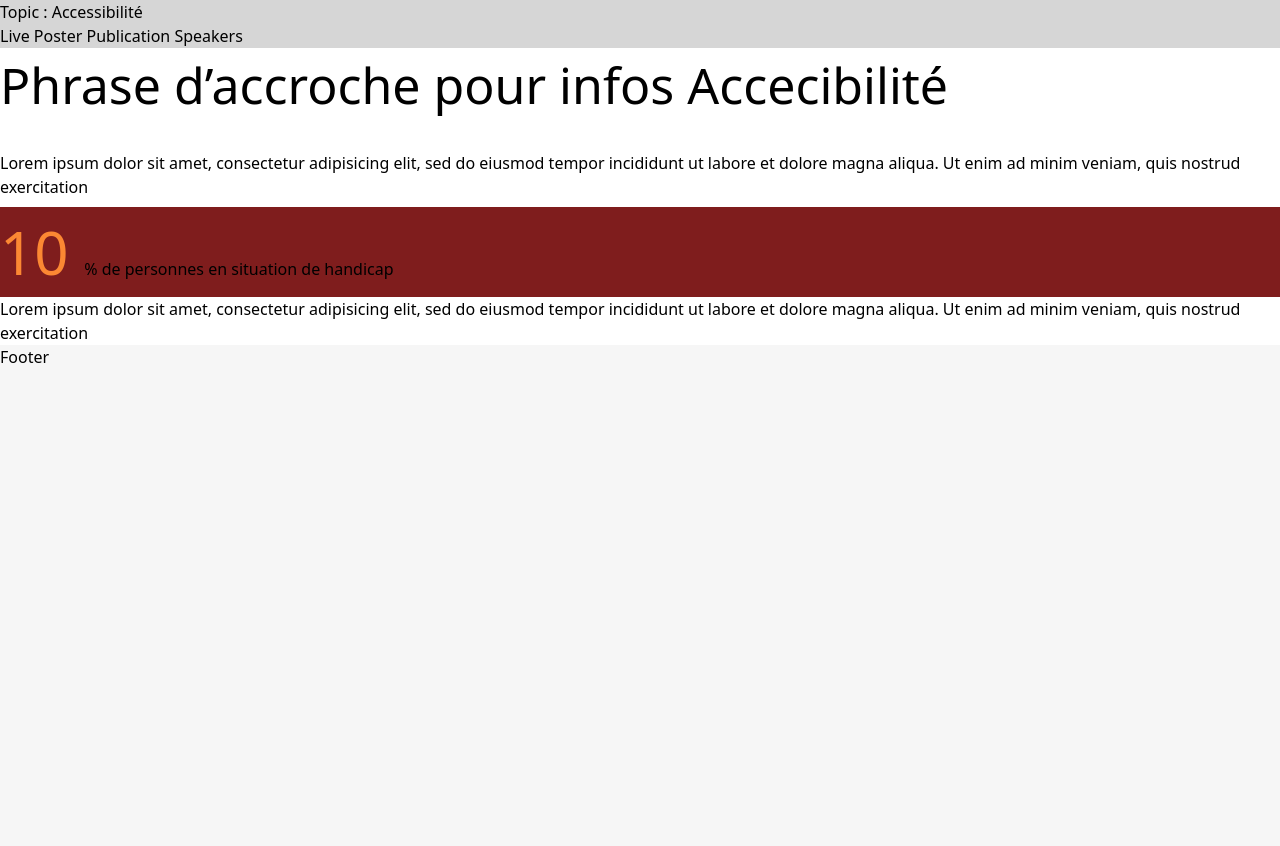
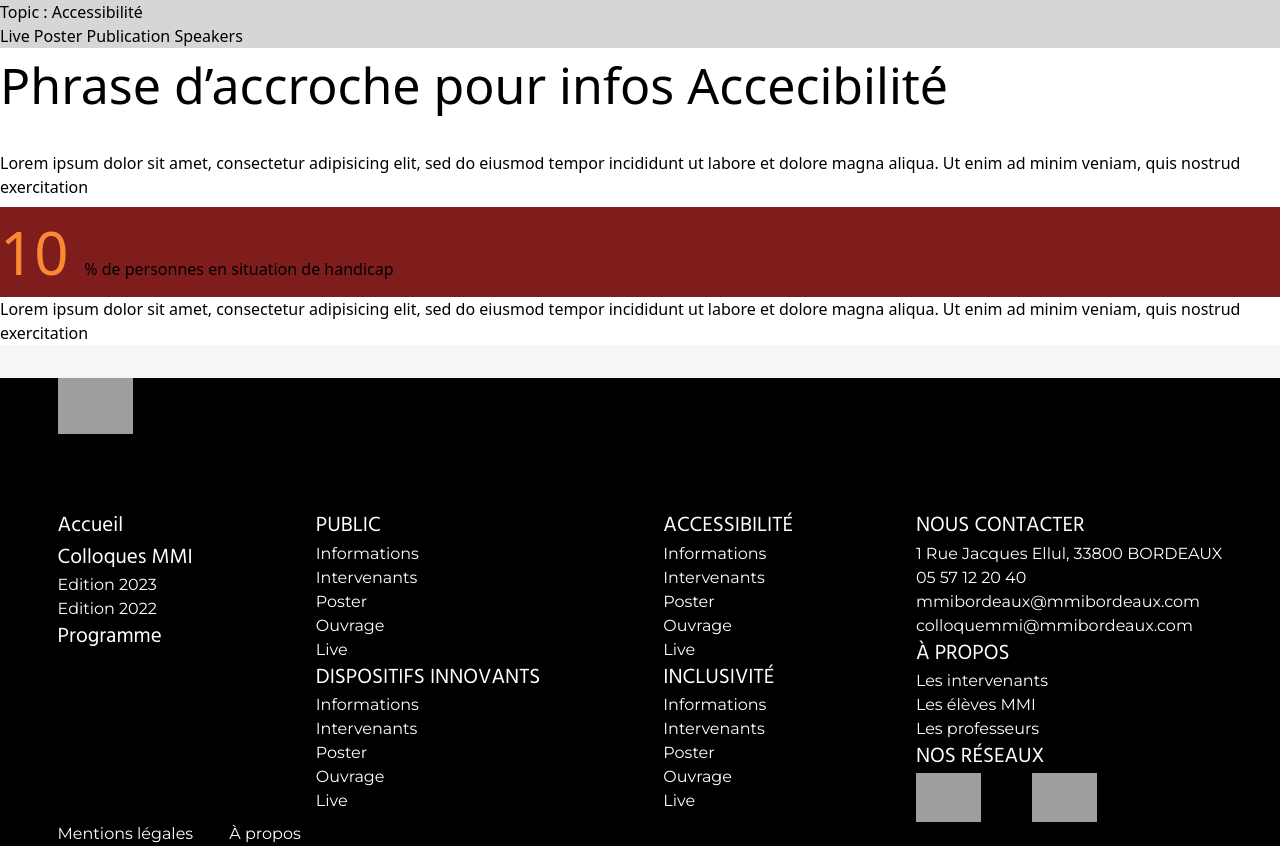
Before and after one commit to MatteoGauthier/mmi-colloque-2023, an Astro site: page /accessibility in a window 1280 px wide. Before the commit the page ends 800 px from the top, so only its background shows below. Built offline with nearby package versions, Linux system fonts and the light colour scheme; Astro itself is replaced by a stand-in of ours; grey boxes are pictures that could not be loaded.

Commit message:
Intégration Footer

```diff
--- a/src/components/Footer.astro
+++ b/src/components/Footer.astro
@@ -1,7 +1,187 @@
 ---
 
 ---
+<style>
+footer{
+    background-color: black;
+    margin: 0px;
+    color: white;
+}
+.footer-a{
+    color: white;
+    font-family: 'Montserrat';
+    font-size: 16px;
+    text-decoration: none;
+}
+.footer-a:hover{
 
-<footer>
-  Footer
-</footer>
+    text-decoration: underline;
+}
+body{
+    margin: 0px;
+}
+
+
+footer .logo{
+    width: 75px;
+    margin-left: 4.5vw;
+    margin-top: 33px;
+}
+footer h3{
+    font-family: 'Hind';
+    font-size: 21px;
+}
+
+.contenu-footer-1{
+    margin-top: 76px ;
+    display: flex;
+    flex-direction: row;
+    margin-left: 4.5vw;
+    width: calc(100vw - 9vw);
+    justify-content: space-between;
+}
+
+.soc-foot{
+    width: 65px;
+    margin-right: 4vw;
+}
+
+.soc-img{
+    display: flex;
+}
+
+.legal-footer{
+    display: flex;
+    margin-left: 4.5vw;
+    width: 19vw;
+    justify-content: space-between;
+}
+
+@media screen and (max-width: 600px) {
+    .contenu-footer-1{
+        flex-direction: column;
+
+    margin-left: 17vw;
+    width: calc(100vw - 34vw);
+    }
+    .legal-footer{
+        margin-left:17vw ;
+        width: calc(100vw - 34vw) ;
+    }
+}
+
+@media screen and (max-width: 960px) {
+    .mobile-display-n{
+        display: none;
+    }
+    .contenu-footer-1{
+        justify-content: space-evenly;
+    }
+}
+</style>
+
+  <footer>
+    <img src="images/logo.webp" alt="" class="logo">
+
+    <div class="contenu-footer-1">
+    <div class="colonne-footer">
+
+        <div class="bloc-contenu">
+            <h3>Accueil</h3>
+
+        </div>
+        <div class="bloc-contenu">
+            <h3>Colloques MMI</h3>
+            <a href="" class="footer-a"><p>Edition 2023</p></a>
+            <a href="" class="footer-a"><p>Edition 2022</p></a>
+
+        </div>
+        <div class="bloc-contenu">
+            <h3>Programme</h3>
+
+        </div>
+
+    </div>
+
+    <div class="colonne-footer mobile-display-n">
+
+        <div class="bloc-contenu">
+            <h3>PUBLIC</h3>
+            <a href="" class="footer-a"><p>Informations</p></a>
+            <a href="" class="footer-a"><p>Intervenants</p></a>
+            <a href="" class="footer-a"><p>Poster</p></a>
+            <a href="" class="footer-a"><p>Ouvrage</p></a>
+            <a href="" class="footer-a"><p>Live</p></a>
+
+        </div>
+        <div class="bloc-contenu">
+            <h3>DISPOSITIFS INNOVANTS</h3>
+            <a href="" class="footer-a"><p>Informations</p></a>
+            <a href="" class="footer-a"><p>Intervenants</p></a>
+            <a href="" class="footer-a"><p>Poster</p></a>
+            <a href="" class="footer-a"><p>Ouvrage</p></a>
+            <a href="" class="footer-a"><p>Live</p></a>
+
+
+        </div>
+
+    </div>
+
+    <div class="colonne-footer mobile-display-n" >
+
+        <div class="bloc-contenu">
+            <h3>ACCESSIBILITÉ</h3>
+            <a href="" class="footer-a"><p>Informations</p></a>
+            <a href="" class="footer-a"><p>Intervenants</p></a>
+            <a href="" class="footer-a"><p>Poster</p></a>
+            <a href="" class="footer-a"><p>Ouvrage</p></a>
+            <a href="" class="footer-a"><p>Live</p></a>
+
+        </div>
+        <div class="bloc-contenu">
+            <h3>INCLUSIVITÉ</h3>
+            <a href="" class="footer-a"><p>Informations</p></a>
+            <a href="" class="footer-a"><p>Intervenants</p></a>
+            <a href="" class="footer-a"><p>Poster</p></a>
+            <a href="" class="footer-a"><p>Ouvrage</p></a>
+            <a href="" class="footer-a"><p>Live</p></a>
+
+
+        </div>
+    </div>
+
+    <div class="colonne-footer">
+
+        <div class="bloc-contenu">
+            <h3>NOUS CONTACTER</h3>
+            <a href="" class="footer-a"><p>1 Rue Jacques Ellul, 33800  BORDEAUX</p></a>
+            <a href="" class="footer-a"><p>05 57 12 20 40</p></a>
+            <a href="" class="footer-a"><p>mmibordeaux@mmibordeaux.com</p></a>
+            <a href="" class="footer-a"><p>colloquemmi@mmibordeaux.com</p></a>
+
+        </div>
+        <div class="bloc-contenu">
+            <h3>À PROPOS</h3>
+            <a href="" class="footer-a"><p>Les intervenants</p></a>
+            <a href="" class="footer-a"><p>Les élèves MMI</p></a>
+            <a href="" class="footer-a"><p>Les professeurs</p></a>
+
+
+        </div>
+        <div class="bloc-contenu-soc">
+            <h3>NOS RÉSEAUX</h3>
+            <div class="soc-img">
+            <a href=""><img src="images/twitch.webp" alt="" class="soc-foot"></a>
+            <a href=""><img src="images/insta.webp" alt="" class="soc-foot"></a>
+        </div>
+
+        </div>
+
+    </div>
+    </div>
+    <div class="legal-footer">
+
+        <a href="" class="footer-a"><p>Mentions légales</p></a>
+        <a href="" class="footer-a"><p>À propos</p></a>
+    </div>
+        </footer>
--- a/src/layouts/TopicLayout.astro
+++ b/src/layouts/TopicLayout.astro
@@ -15,6 +15,8 @@ const { name, topic } = Astro.props
     <meta charset="UTF-8" />
     <meta name="viewport" content="width=device-width" />
     <link rel="icon" type="image/svg+xml" href="/favicon.svg" />
+    <link rel="stylesheet" href="https://fonts.googleapis.com/css?family=Hind">
+    <link rel="stylesheet" href="https://fonts.googleapis.com/css?family=Montserrat">
     <title>{name} - {"TODO"}</title>
   </head>
   <body>
```
